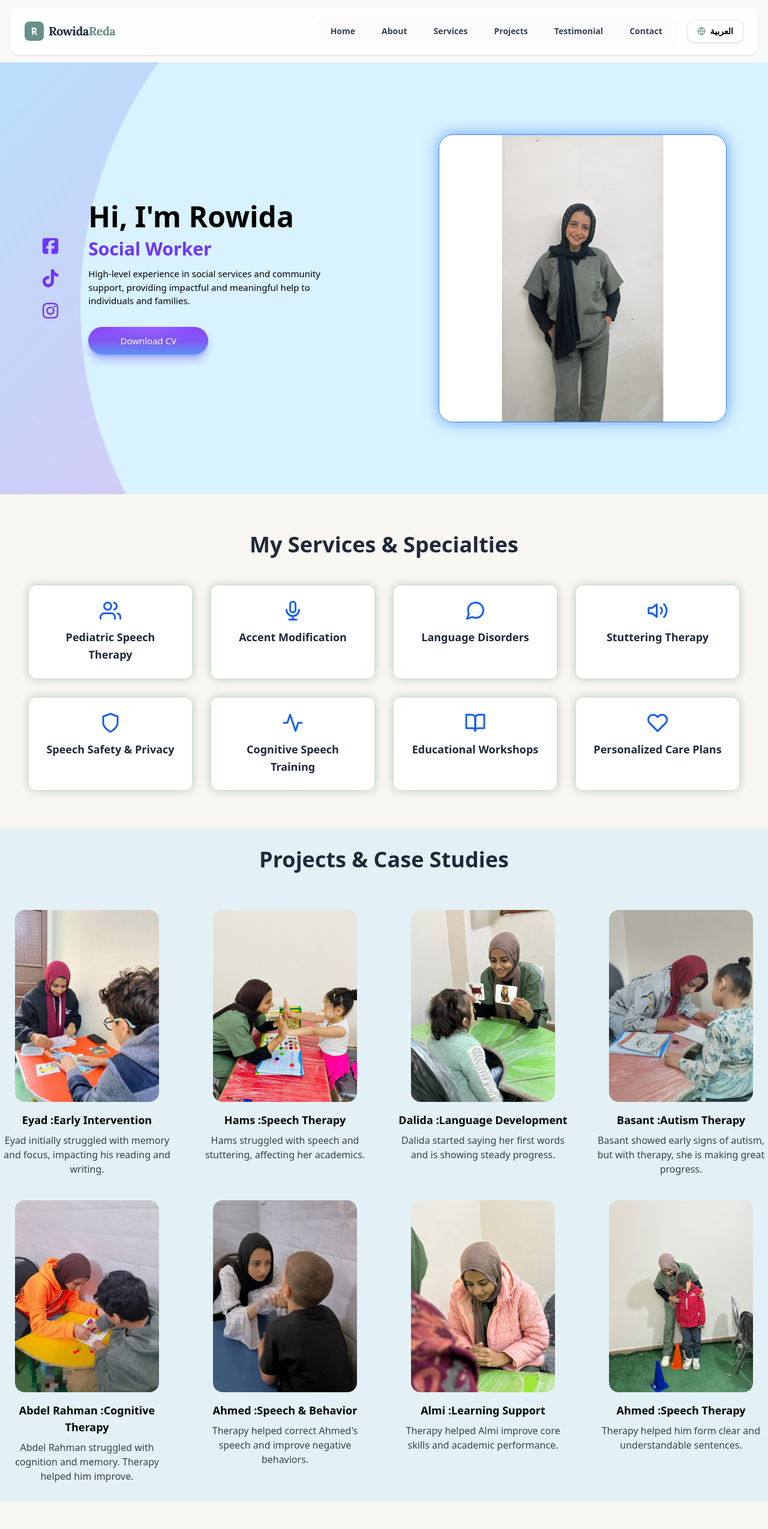
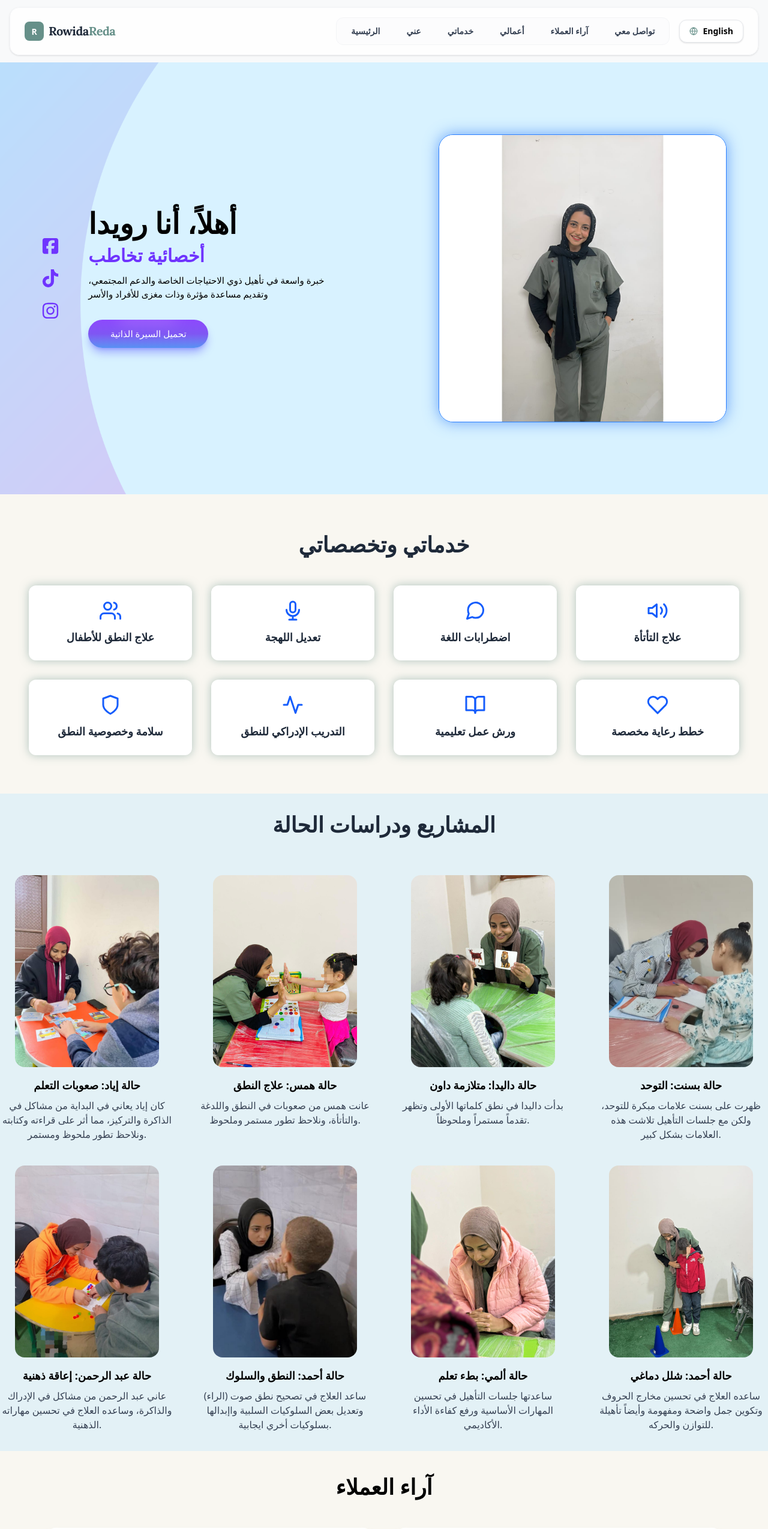
Before and after one commit to mohamed-2022005/portfolio-Rowida, a React (Vite) app: page / in a window 1280 px wide. Shown: the top 2549 px of the page at 60% size. Built offline with nearby package versions, Linux system fonts and the light colour scheme.

Commit message:
update name

```diff
--- a/src/compnents/Navbar.jsx
+++ b/src/compnents/Navbar.jsx
@@ -1,12 +1,11 @@
 import { useState } from "react";
 import { FiMenu, FiX, FiGlobe } from "react-icons/fi";
-import { useTranslation } from "react-i18next"; // استيراد الترجمة
+import { useTranslation } from "react-i18next";
 
 export default function Navbar() {
   const [showMenu, setShowMenu] = useState(false);
-  const { t, i18n } = useTranslation(); // تعريف دوال الترجمة
+  const { t, i18n } = useTranslation();
 
-  // دالة تبديل اللغة
   const toggleLanguage = () => {
     const newLang = i18n.language === "en" ? "ar" : "en";
     i18n.changeLanguage(newLang);
@@ -29,7 +28,14 @@ export default function Navbar() {
         <div className="flex justify-between items-center">
 
           <div className="flex items-center gap-2">
-            <div className="w-8 h-8 bg-[#669089] rounded-lg flex items-center justify-center text-white font-bold">R</div>
+            {/* في الموبايل المربع ده بيقلب لغة، في الديسكتوب بيفضل R عادي */}
+            <div
+              onClick={() => { if(window.innerWidth < 1024) toggleLanguage() }}
+              className="w-8 h-8 bg-[#669089] rounded-lg flex items-center justify-center text-white font-bold text-[11px] lg:text-[14px] cursor-pointer lg:cursor-default"
+            >
+              <span className="lg:hidden">{i18n.language === "en" ? "AR" : "EN"}</span>
+              <span className="hidden lg:block">R</span>
+            </div>
             <h1 className="font-rowida font-bold text-xl text-gray-800 tracking-tight">
               Rowida<span className="text-[#669089]">Reda</span>
             </h1>
@@ -44,7 +50,7 @@ export default function Navbar() {
               ))}
             </div>
 
-            {/* زرار اللغة في الـ Desktop */}
+            {/* زرار اللغة في الـ Desktop زي ما هو */}
             <button
               onClick={toggleLanguage}
               className="flex items-center gap-2 px-4 py-2 bg-white border border-gray-200 rounded-xl hover:border-[#669089] hover:text-[#669089] transition-all shadow-sm font-bold text-sm cursor-pointer"
@@ -69,7 +75,6 @@ export default function Navbar() {
       {/* Side Menu */}
       <div className={`fixed top-4 right-4 bottom-4 w-[260px] bg-white/90 backdrop-blur-2xl lg:hidden transform transition-all duration-500 ease-[cubic-bezier(0.4,0,0.2,1)] z-[70] p-8 shadow-2xl rounded-3xl flex flex-col border border-white/20 ${showMenu ? "translate-x-0 opacity-100" : "translate-x-full opacity-0"}`}>
 
-        {/* زرار الإغلاق */}
         <div className="flex justify-end">
           <button
             onClick={() => setShowMenu(false)}
@@ -79,7 +84,6 @@ export default function Navbar() {
           </button>
         </div>
 
-        {/* Links */}
         <nav className="flex flex-col gap-4 mt-12 items-center">
           {navLinks.map((link, i) => (
             <a
@@ -94,7 +98,7 @@ export default function Navbar() {
           ))}
         </nav>
 
-        {/* زرار اللغة في الموبايل (جوة المنيو فقط) */}
+        {/* زرار اللغة الإضافي في الموبايل (احتياطي) */}
         <div className="mt-8">
           <button
             onClick={() => {
@@ -108,11 +112,10 @@ export default function Navbar() {
           </button>
         </div>
 
-        {/* Footer التحتاني */}
         <div className="mt-auto pt-6 text-center">
-           <p className="text-[10px] font-black text-[#669089]/60 uppercase tracking-[0.2em]">
-             © 2026 ROWIDA REDA
-           </p>
+            <p className="text-[10px] font-black text-[#669089]/60 uppercase tracking-[0.2em]">
+              © 2026 ROWIDA REDA
+            </p>
         </div>
       </div>
     </header>
--- a/src/i18n.js
+++ b/src/i18n.js
@@ -75,7 +75,7 @@ i18n.use(initReactI18next).init({
 
                 hero_hi: "أهلاً، أنا رويدا",
                 hero_job: "أخصائية تخاطب ",
-                hero_desc: "خبرة واسعة في تأهيل ذوي الاحتياجات الخاصة والدعم المجتمعي، وتقديم مساعدة مؤثرة وذات مغزى للأفراد والأسر.",
+                hero_desc: "خبرة واسعة في تأهيل ذوي الاحتياجات الخاصة والدعم المجتمعي، وتقديم مساعدة مؤثرة وذات مغزى للأفراد والأسر",
                 download_cv: "تحميل السيرة الذاتية",
                 // Projects Section (تم تعديل الترتيب ليكون الاسم أولاً)
                 projects_main_title: "المشاريع ودراسات الحالة",
@@ -124,8 +124,8 @@ i18n.use(initReactI18next).init({
             },
         },
     },
-    lng: "en",
-    fallbackLng: "en",
+    lng: "ar",
+    fallbackLng: "ar",
     interpolation: { escapeValue: false },
 });
 
```
Also changed, not shown: src/assets/WhatsApp Image 2026-04-20 at 8.58.34 PM.jpeg (added).
